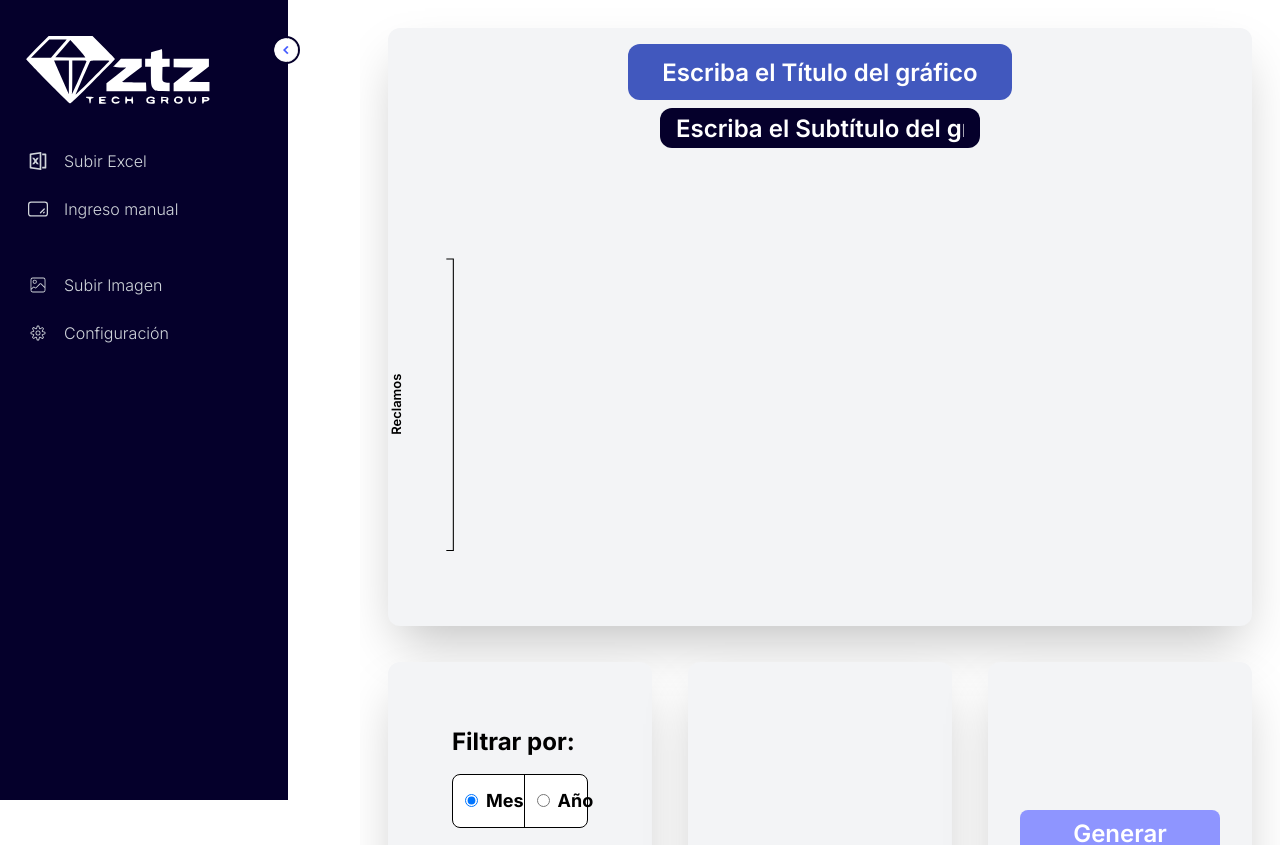
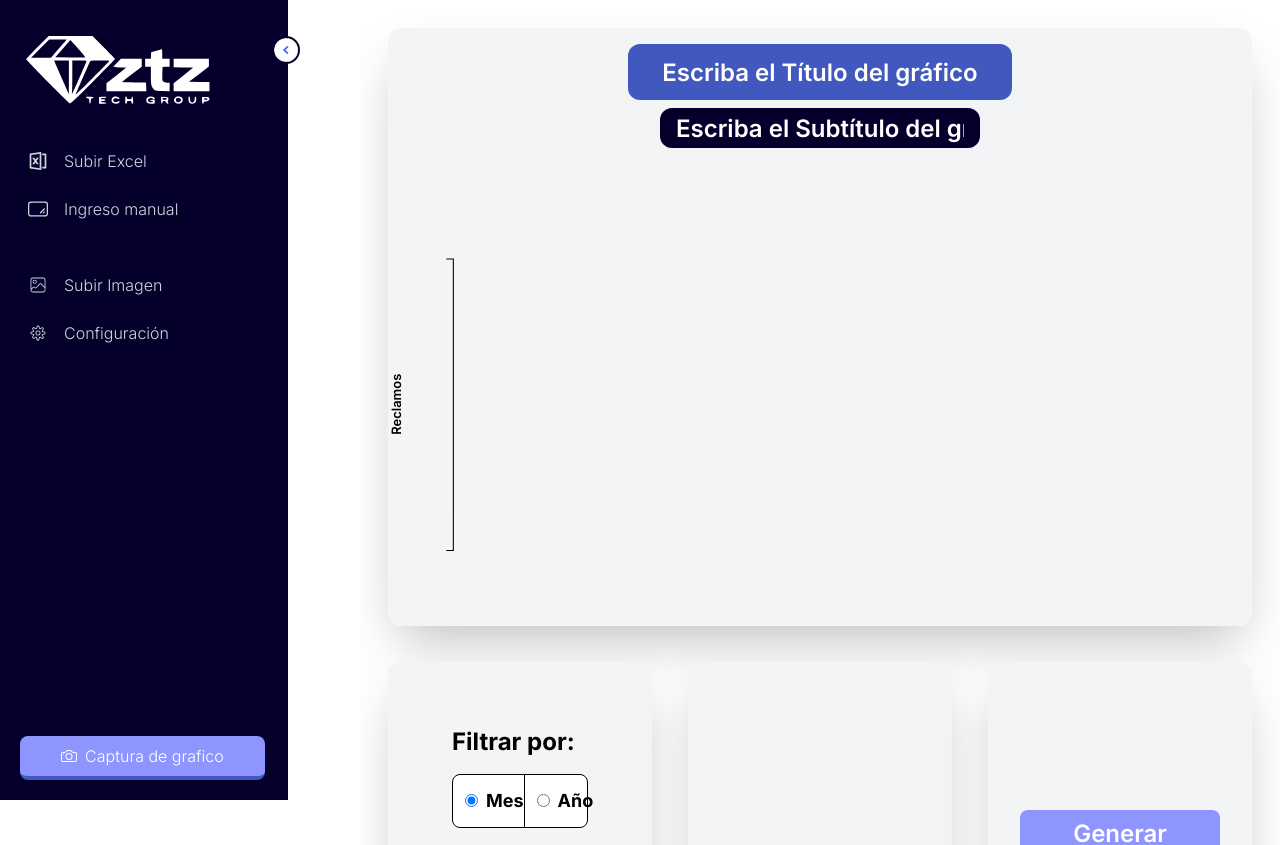
Before and after one commit to ulloacastillo/graficos-ztz, a Next.js app: page / in a window 1280 px wide. Shown: the top 845 px of the page. Built offline with nearby package versions, Linux system fonts and the light colour scheme.

Commit message:
add screenshot button

```diff
--- a/components/App.jsx
+++ b/components/App.jsx
@@ -1,6 +1,6 @@
 import React, { useState } from 'react';
 import { RiFileExcel2Line } from 'react-icons/ri';
-import { BsTextareaResize } from 'react-icons/bs';
+import { BsTextareaResize, BsCamera } from 'react-icons/bs';
 import { CiImageOn, CiSettings } from 'react-icons/ci';
 import Image from 'next/image';
 import control from '../public/control.png';
@@ -13,6 +13,7 @@ import DataTable from './DataTable';
 import { useSelector } from 'react-redux';
 import { useChartSettings } from '@/app/store/store';
 import Chart from './Chart';
+import { takeScreenshot } from '@/app/utils/screenShot';
 
 const App = () => {
   const [open, setOpen] = useState(true);
@@ -28,7 +29,6 @@ const App = () => {
     { id: 3, tittle: 'Subir Imagen', icon: CiImageOn, gap: true },
     { id: 4, tittle: 'Configuración', icon: CiSettings },
   ];
-  console.log(initialColor);
   return (
     <div className="flex">
       <div
@@ -39,7 +39,7 @@ const App = () => {
         <Image
           src={control}
           className={`absolute cursor-pointer -right-3 top-9 w-7 border-dark-purple
-           border-2 rounded-full  ${!open && 'rotate-180'}`}
+     border-2 rounded-full  ${!open && 'rotate-180'}`}
           onClick={() => setOpen(!open)}
         />
         <div className=" flex gap-x-4 item-center">
@@ -65,7 +65,33 @@ const App = () => {
             </li>
           ))}
         </ul>
+        <button
+          onClick={() =>
+            takeScreenshot('takeScreenshotChart', 'Capturagrafico')
+          }
+          style={{
+            width: open ? '85%' : '60%',
+            display: 'flex',
+            justifyContent: 'center',
+            alignItems: 'center',
+          }}
+          className={`absolute bottom-0 left-0 m-5 p-2 cursor-pointer transition-all bg-ztz-mainblue text-white px-6 py-2 rounded-lg
+border-ztz-indigoblue
+border-b-[4px] hover:brightness-110 hover:-translate-y-[1px] hover:border-b-[6px]
+active:border-b-[2px] active:brightness-90 active:translate-y-[2px]${
+            !open && 'w-16'
+          }`}
+        >
+          {open ? (
+            <span style={{ display: 'flex', alignItems: 'center' }}>
+              <BsCamera className="mr-2" /> Captura de grafico
+            </span>
+          ) : (
+            <BsCamera />
+          )}
+        </button>
       </div>
+
       <div
         className="flex-1 p-7 text-2xl font-semibold min-h-screen overflow-auto"
         style={{ marginLeft: open ? '72px' : '20px' }}
--- a/components/InsertData.jsx
+++ b/components/InsertData.jsx
@@ -10,15 +10,15 @@ const InsertData = () => {
   return (
     <div className="flex flex-col items-center justify-center h-full py-6 space-y-4">
       <div>
-        <label className="relative inline-flex items-center cursor-pointer">
+        <label class="relative inline-flex items-center cursor-pointer">
           <input
+            checked={isChecked}
+            onChange={handleCheckboxChange}
             type="checkbox"
             value=""
-            className="sr-only peer"
-            checked={isChecked}
-            onChange={handleCheckboxChange}
+            class="sr-only peer"
           />
-          <div className="peer ring-2 ring-gray-900 bg-gradient-to-r from-ztz-softblue to-ztz-indigoblue rounded-xl outline-none duration-300 after:duration-500 w-20 h-8  shadow-inner peer-checked:bg-gradient-to-r peer-checked:from-ztz-mainblue peer-checked:to-dark-purple shadow-gray-900 peer-focus:outline-none peer-focus:ring-4 peer-focus:ring-gray-900  after:content-[''] after:rounded-2xl after:absolute after:outline-none after:h-12 after:w-12 after:bg-gray-50 after:-top-2 after:-left-2 after:flex after:justify-center after:items-center after:border-4 after:border-gray-900  peer-checked:after:translate-x-14"></div>
+          <div class="group peer ring-0 bg-gradient-to-r from-ztz-softblue to-ztz-mainblue  rounded-full outline-none duration-700 after:duration-300 w-24 h-12  shadow-md peer-checked:bg-gradient-to-r peer-checked:from-ztz-indigoblue peer-checked:to-dark-purple peer-focus:outline-none  after:content-[''] after:rounded-full after:absolute after:bg-gray-50 after:outline-none after:h-10 after:w-10 after:top-1 after:left-1  peer-checked:after:translate-x-12 peer-hover:after:scale-95"></div>
           <span className="ms-3 text-sm text-gray-900 pl-3 font-bold">
             {isChecked ? 'Ingrese datos manuales' : 'Ingrese CSV'}
           </span>
--- a/src/app/utils/screenShot.js
+++ b/src/app/utils/screenShot.js
@@ -1,6 +1,3 @@
-import { data } from 'autoprefixer';
-import html2canvas from 'html2canvas';
-
 const imageToDataURL = async (imageUrl) => {
   return fetch(imageUrl)
     .then((response) => response.blob())
```
